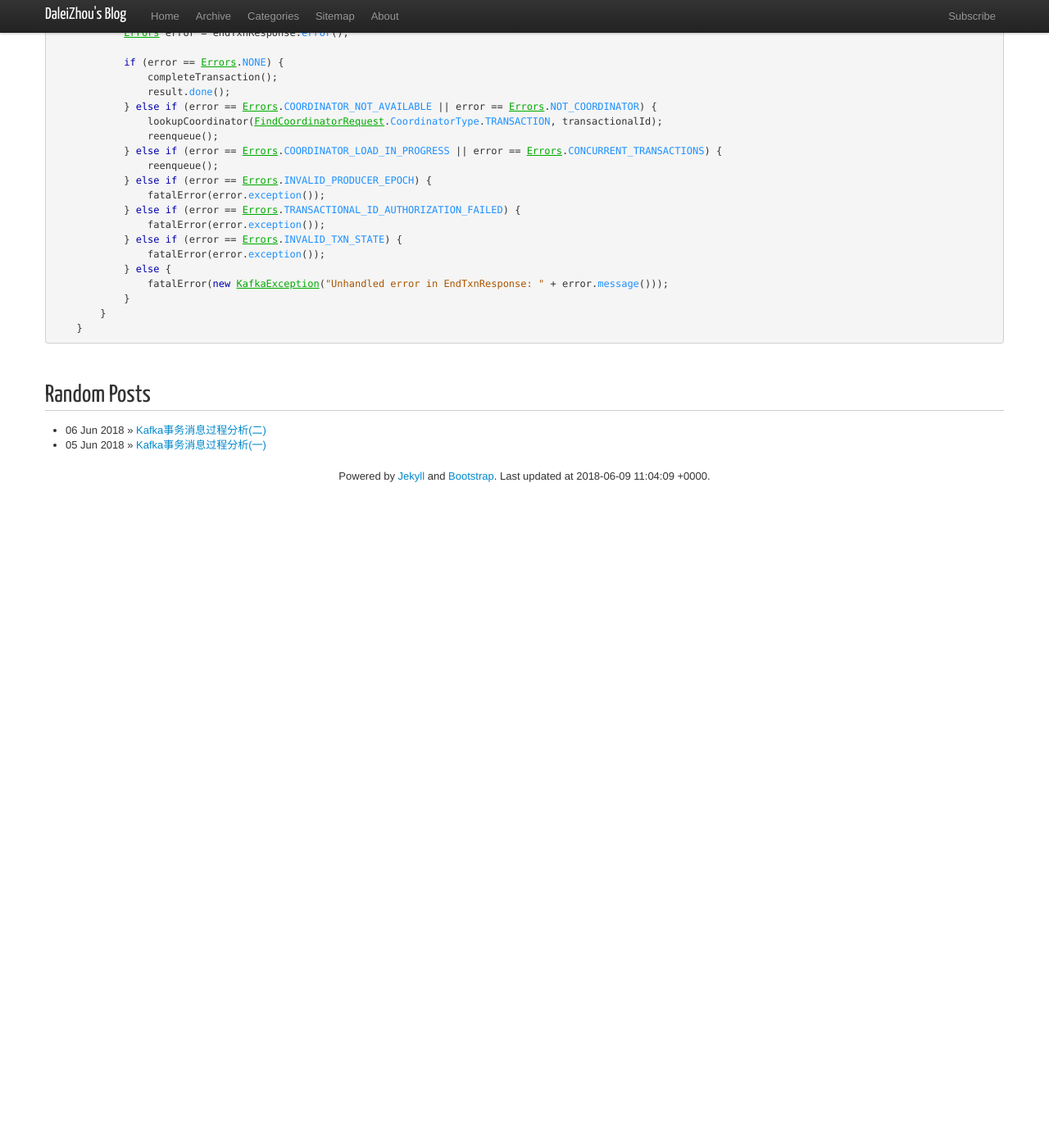
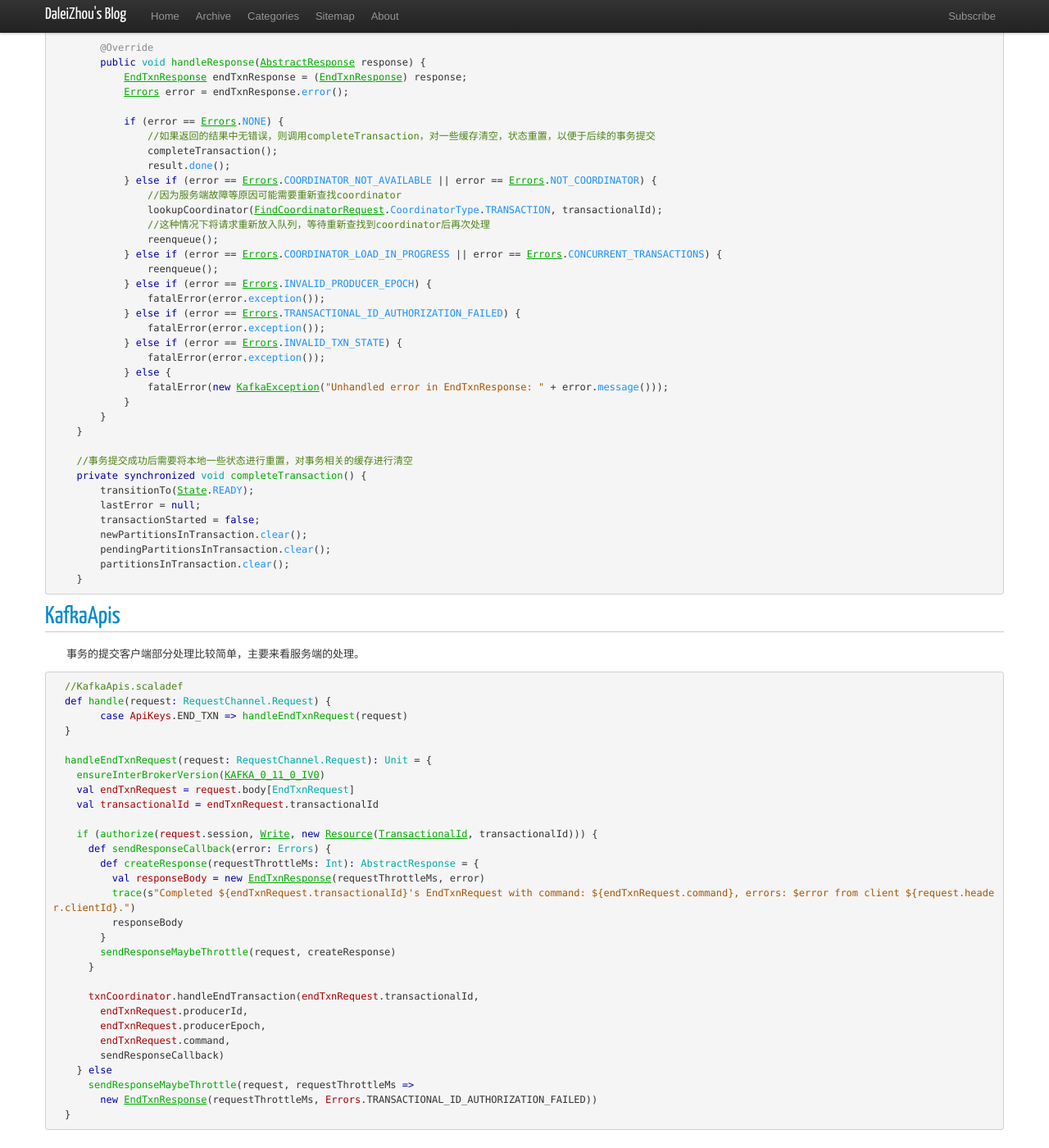
Before and after one commit to DaleiZhou/daleizhou.github.io, a Jekyll site: the page built from _posts/2018/2018-06-07-commit-transaction.md, in a window 1280 px wide and 1400 px high, scrolled down 1187 px. Shown: the whole window at 82% size. Built offline with Jekyll 4.4.1, drawn with Linux system fonts in a browser that asks for light colours; nearby versions of some CDN libraries; comment, search, counter and statistics services are not loaded; before the commit the page ends 1817 px from its top, so only the background shows below that; some of the changed text lies outside the part shown.

Commit message:
commit transaction

````diff
--- a/_posts/2018/2018-06-07-commit-transaction.md
+++ b/_posts/2018/2018-06-07-commit-transaction.md
@@ -24,7 +24,7 @@ title: Kafka事务消息过程分析(三)
     }
 ```
 
-
+　　TransactionManager.beginCompletingTransaction()方法根据传入的TransactionResult构造EndTxnRequest。EndTxnRequest中会传入transactionalId, producerId, epoch, transactionResult等信息用于提交到服务端用于事务的提交。EndTxnHandler用于接收到服务端返回的成功结果后的处理。在EndTxnHandler.handleResponse()中，如果没有任何错误则设置本地状态及清空相关的缓存队列用于下一次事务提交准备，如果有错误则根据不同的错误类型有不同的处理方法。对于Coordinator不可用重新将请求放入队列稍后待条件满足时重新提交。对于一些其它的情况，如epoch过期，txn状态异常等情况设置状态为错误或直接抛出异常。
 
 ```java
     //TransactionManager.java
@@ -60,10 +60,13 @@ title: Kafka事务消息过程分析(三)
             Errors error = endTxnResponse.error();
 
             if (error == Errors.NONE) {
+                //如果返回的结果中无错误，则调用completeTransaction，对一些缓存清空，状态重置，以便于后续的事务提交
                 completeTransaction();
                 result.done();
             } else if (error == Errors.COORDINATOR_NOT_AVAILABLE || error == Errors.NOT_COORDINATOR) {
+                //因为服务端故障等原因可能需要重新查找coordinator
                 lookupCoordinator(FindCoordinatorRequest.CoordinatorType.TRANSACTION, transactionalId);
+                //这种情况下将请求重新放入队列，等待重新查找到coordinator后再次处理
                 reenqueue();
             } else if (error == Errors.COORDINATOR_LOAD_IN_PROGRESS || error == Errors.CONCURRENT_TRANSACTIONS) {
                 reenqueue();
@@ -78,4 +81,50 @@ title: Kafka事务消息过程分析(三)
             }
         }
     }
+
+    //事务提交成功后需要将本地一些状态进行重置，对事务相关的缓存进行清空
+    private synchronized void completeTransaction() {
+        transitionTo(State.READY);
+        lastError = null;
+        transactionStarted = false;
+        newPartitionsInTransaction.clear();
+        pendingPartitionsInTransaction.clear();
+        partitionsInTransaction.clear();
+    }
 ```
+
+## <a id="KafkaApis">KafkaApis</a>
+
+　　事务的提交客户端部分处理比较简单，主要来看服务端的处理。
+
+```scala
+  //KafkaApis.scaladef
+  def handle(request: RequestChannel.Request) {
+        case ApiKeys.END_TXN => handleEndTxnRequest(request)
+  }
+
+  handleEndTxnRequest(request: RequestChannel.Request): Unit = {
+    ensureInterBrokerVersion(KAFKA_0_11_0_IV0)
+    val endTxnRequest = request.body[EndTxnRequest]
+    val transactionalId = endTxnRequest.transactionalId
+
+    if (authorize(request.session, Write, new Resource(TransactionalId, transactionalId))) {
+      def sendResponseCallback(error: Errors) {
+        def createResponse(requestThrottleMs: Int): AbstractResponse = {
+          val responseBody = new EndTxnResponse(requestThrottleMs, error)
+          trace(s"Completed ${endTxnRequest.transactionalId}'s EndTxnRequest with command: ${endTxnRequest.command}, errors: $error from client ${request.header.clientId}.")
+          responseBody
+        }
+        sendResponseMaybeThrottle(request, createResponse)
+      }
+
+      txnCoordinator.handleEndTransaction(endTxnRequest.transactionalId,
+        endTxnRequest.producerId,
+        endTxnRequest.producerEpoch,
+        endTxnRequest.command,
+        sendResponseCallback)
+    } else
+      sendResponseMaybeThrottle(request, requestThrottleMs =>
+        new EndTxnResponse(requestThrottleMs, Errors.TRANSACTIONAL_ID_AUTHORIZATION_FAILED))
+  }
+```
````
